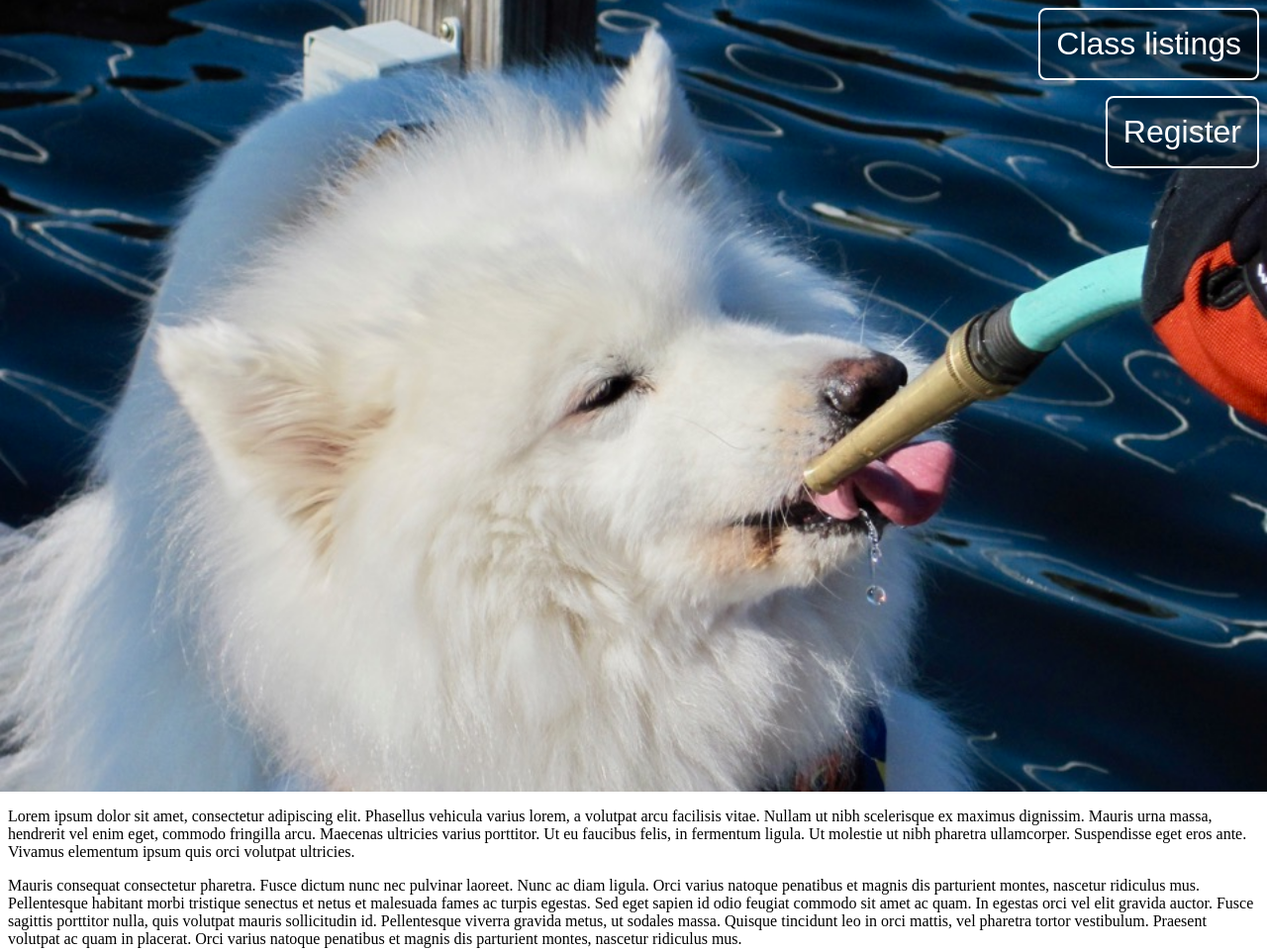
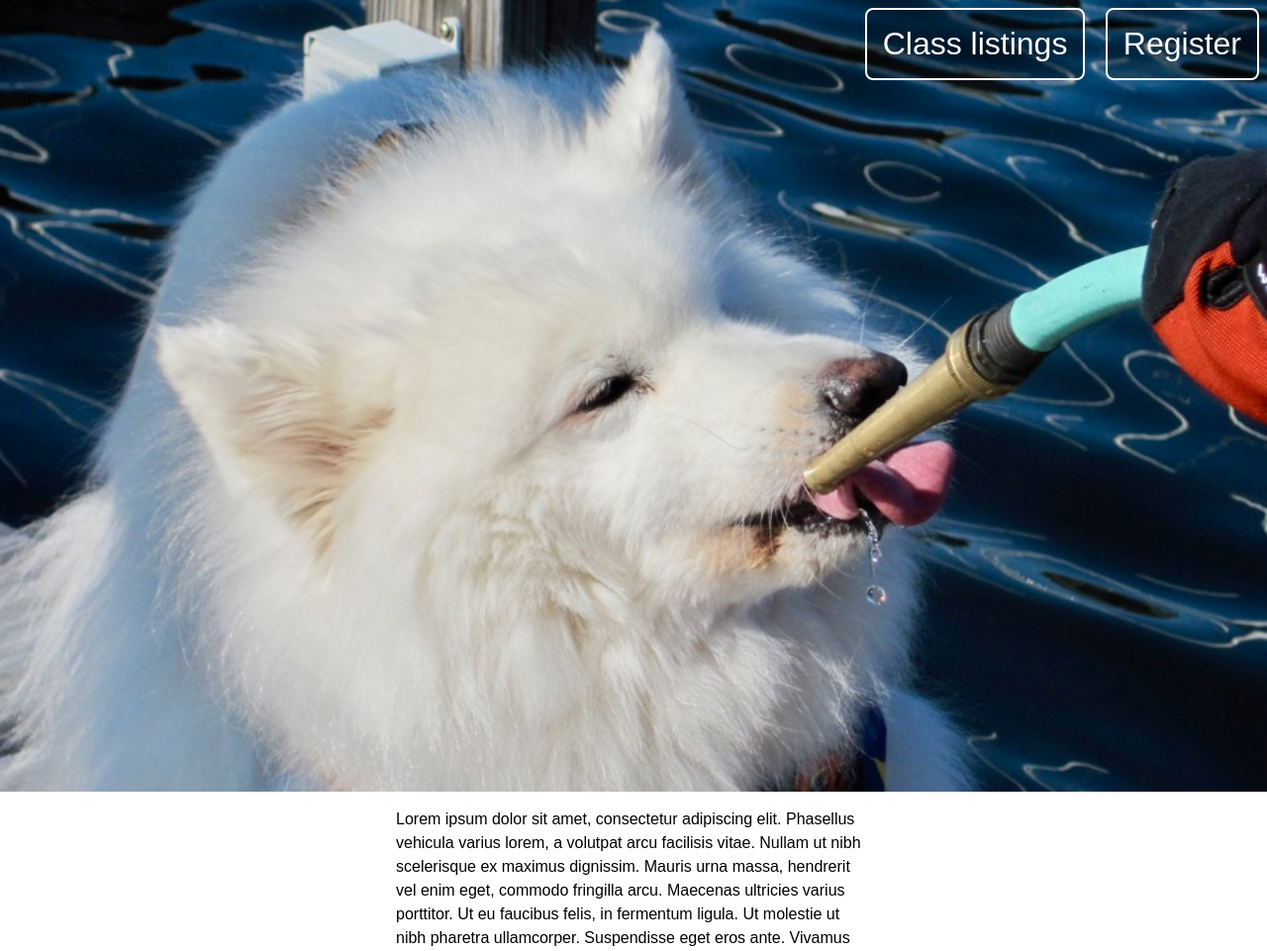
Before and after one commit to samalone/web-experiments, a plain HTML site: page index.html in a window 1280 px wide. Shown: the top 961 px of the page at 99% size. Drawn offline with Linux system fonts and the light colour scheme.

Commit message:
Moved CSS to external Less file.

```diff
--- /dev/null
+++ b/above.less
@@ -0,0 +1,45 @@
+body {
+  margin: 0;
+  font-family: sans-serif;
+}
+p {
+  line-height: 1.5;
+  max-width: 30em;
+  margin-left: auto;
+  margin-right: auto;
+}
+#above-the-fold {
+  background-image: url("IMG_3553.jpg");
+  background-repeat: no-repeat;
+  background-size: cover;
+  background-position: 75% 30%;
+  width: 100%;
+  height: 100vh;
+  color: white;
+  display: relative;
+}
+#below-the-fold {
+  margin: 8px;
+}
+.button-row {
+  text-align: right;
+  a {
+    display: inline-block;
+    margin: 0.25em;
+    color: white;
+    border: 2px solid white;
+    border-radius: .25em;
+    padding: 0.5em;
+    font-family: sans-serif;
+    font-size: 200%;
+    background-color: rgba(0, 0, 0, 0.3);
+/*
+    &:link, &:visited, &:hover, &:active {
+      color: white;
+    }
+*/
+    &:hover {
+      text-decoration: underline;
+    }
+  }
+}
--- a/index.html
+++ b/index.html
@@ -1,52 +1,16 @@
 <!DOCTYPE html>
 <html>
   <head>
-    <style>
-body {
-  margin: 0;
-}
-#above-the-fold {
-  background-image: url("IMG_3553.jpg");
-  background-repeat: no-repeat;
-  background-size: cover;
-  background-position: 75% 30%;
-  width: 100%;
-  height: 100vh;
-  color: white;
-  display: relative;
-}
-#below-the-fold {
-  margin: 8px;
-}
-.button-row {
-  text-align: right;
-}
-a.button {
-  display: inline-block;
-  margin: 0.25em;
-  color: white;
-  border: 2px solid white;
-  border-radius: .25em;
-  padding: 0.5em;
-  font-family: sans-serif;
-  font-size: 200%;
-  background-color: rgba(0, 0, 0, 0.3);
-}
-a.button:link, a.button:visited, a.button:hover, a.button:active {
-  color: white;
-}
-a.button:hover {
-  text-decoration: underline;
-}
-    </style>
+    <meta name="viewport" content="width=device-width, initial-scale=1.0">
+    <link type="text/css" rel="stylesheet" media="all" href="above.css">
   </head>
   <body>
     <div id="above-the-fold">
       <div class="button-row">
-        <a class="button">Class listings</a>
+        <a>Class listings</a>
+        <a>Register</a>
       </div>
       <div class="button-row">
-        <a class="button">Register</a>
       </div>
     </div>
     <div id="below-the-fold">
```
Also changed, not shown: above.css (added), 2 other files.
